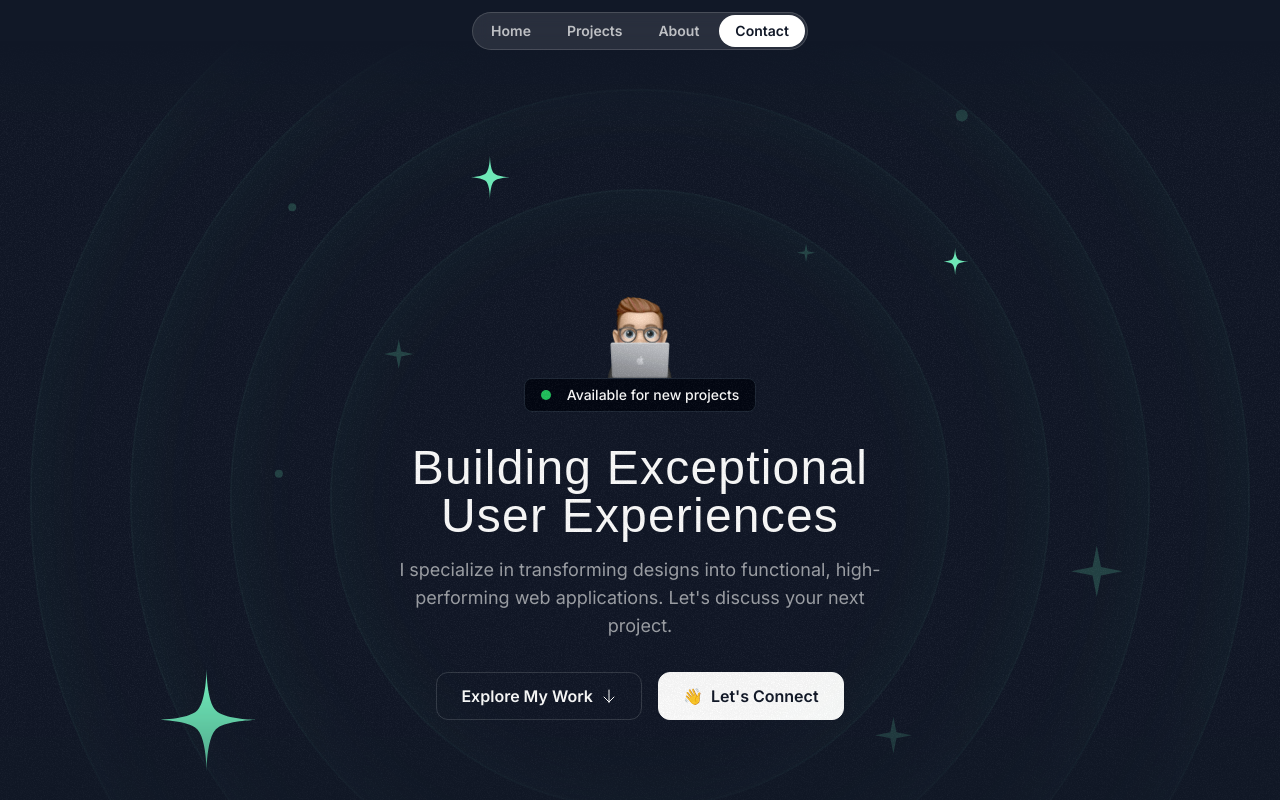
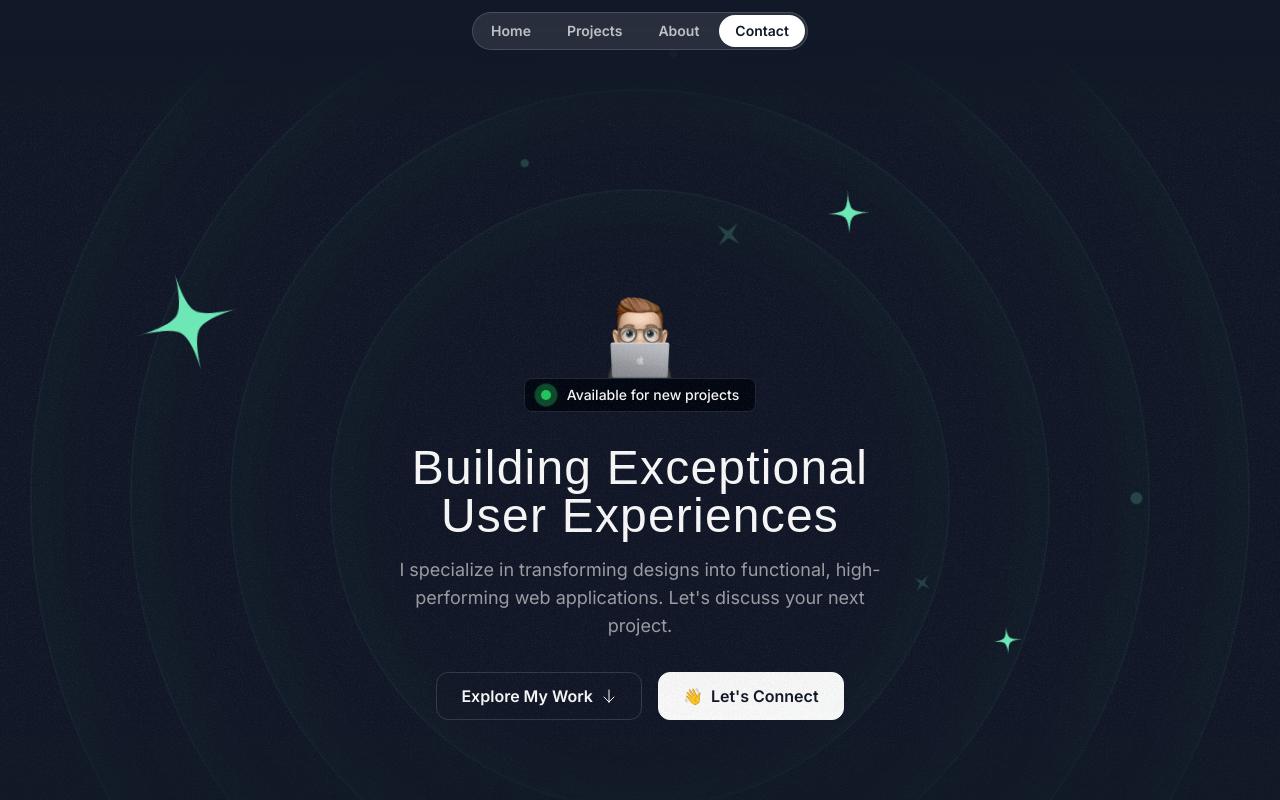
Before and after one commit to jettmanalo/web-portfolio, a Next.js app: page / in a window 1280 px wide. Shown: the top 800 px of the page. Built offline with nearby package versions, Linux system fonts and the light colour scheme; a web font is replaced by a local one.

Commit message:
Animated the Hero section

```diff
--- a/src/components/HeroOrbit.tsx
+++ b/src/components/HeroOrbit.tsx
@@ -1,12 +1,30 @@
 import { PropsWithChildren } from "react";
+import { twMerge } from "tailwind-merge";
 
 export const HeroOrbit = ({
   children,
   size,
   rotation,
-}: PropsWithChildren<{ size: number; rotation: number }>) => {
+  shouldOrbit = false,
+  orbitDuration,
+  shouldSpin = false,
+  spinDuration,
+}: PropsWithChildren<{
+  size: number;
+  rotation: number;
+  shouldSpin?: boolean;
+  shouldOrbit?: boolean;
+  spinDuration?: string;
+  orbitDuration?: string;
+}>) => {
   return (
     <div className="absolute left-1/2 top-1/2 -translate-x-1/2 -translate-y-1/2">
+      <div
+        className={twMerge(shouldOrbit && "animate-spin")}
+        style={{
+          animationDuration: orbitDuration,
+        }}
+      >
         <div
           className="flex items-start justify-start"
           style={{
@@ -15,6 +33,9 @@
             transform: `rotate(${rotation}deg)`,
           }}
         >
+          <div className={twMerge(shouldSpin && "animate-spin")} style={{
+            animationDuration: spinDuration,
+          }}>
             <div
               className="inline-flex"
               style={{ transform: `rotate(${rotation * -1}deg)` }}
@@ -23,5 +44,7 @@
             </div>
           </div>
         </div>
+      </div>
+    </div>
   );
 };
--- a/src/sections/Hero.tsx
+++ b/src/sections/Hero.tsx
@@ -25,38 +25,87 @@
         <div className="hero-ring size-[1220px]"></div>
 
         {/* Stars */}
-        <HeroOrbit size={800} rotation={-72}>
+        <HeroOrbit
+          size={800}
+          rotation={-72}
+          shouldOrbit
+          orbitDuration="48s"
+          shouldSpin
+          spinDuration="6s"
+        >
           <StarIcon className="size-28 text-emerald-300" />
         </HeroOrbit>
-        <HeroOrbit size={550} rotation={20}>
+        <HeroOrbit
+          size={550}
+          rotation={20}
+          shouldOrbit
+          orbitDuration="38s"
+          shouldSpin
+          spinDuration="6s"
+        >
           <StarIcon className="size-12 text-emerald-300" />
         </HeroOrbit>
-        <HeroOrbit size={590} rotation={98}>
+        <HeroOrbit
+          size={590}
+          rotation={98}
+          shouldOrbit
+          orbitDuration="40s"
+          shouldSpin
+          spinDuration="6s"
+        >
           <StarIcon className="size-8 text-emerald-300" />
         </HeroOrbit>
 
         {/* Sparkles */}
-        <HeroOrbit size={430} rotation={-14}>
+        <HeroOrbit
+          size={430}
+          rotation={-14}
+          shouldOrbit
+          orbitDuration="30s"
+          shouldSpin
+          spinDuration="3s"
+        >
           <SparkleIcon className="size-8 text-emerald-300/20" />
         </HeroOrbit>
-        <HeroOrbit size={440} rotation={79}>
+        <HeroOrbit
+          size={440}
+          rotation={79}
+          shouldOrbit
+          orbitDuration="32s"
+          shouldSpin
+          spinDuration="3s"
+        >
           <SparkleIcon className="size-5 text-emerald-300/20" />
         </HeroOrbit>
-        <HeroOrbit size={530} rotation={178}>
+        <HeroOrbit
+          size={530}
+          rotation={178}
+          shouldOrbit
+          orbitDuration="36s"
+          shouldSpin
+          spinDuration="3s"
+        >
           <SparkleIcon className="size-10 text-emerald-300/20" />
         </HeroOrbit>
-        <HeroOrbit size={710} rotation={144}>
+        <HeroOrbit
+          size={710}
+          rotation={144}
+          shouldOrbit
+          orbitDuration="44s"
+          shouldSpin
+          spinDuration="3s"
+        >
           <SparkleIcon className="size-14 text-emerald-300/20" />
         </HeroOrbit>
 
         {/* Circles */}
-        <HeroOrbit size={720} rotation={85}>
+        <HeroOrbit size={720} rotation={85} shouldOrbit orbitDuration="46s">
           <div className="size-3 rounded-full bg-emerald-300/20" />
         </HeroOrbit>
-        <HeroOrbit size={520} rotation={-41}>
+        <HeroOrbit size={520} rotation={-41} shouldOrbit orbitDuration="34s">
           <div className="size-2 rounded-full bg-emerald-300/20" />
         </HeroOrbit>
-        <HeroOrbit size={650} rotation={-5}>
+        <HeroOrbit size={650} rotation={-5} shouldOrbit orbitDuration="42s">
           <div className="size-2 rounded-full bg-emerald-300/20" />
         </HeroOrbit>
       </div>
@@ -66,7 +115,10 @@
           <Image src={memojiImage} alt="Memoji" className="size-[100px]" />
 
           <div className="bg-gray-950 border border-gray-800 px-4 py-1.5 inline-flex items-center gap-4 rounded-lg">
-            <div className="bg-green-500 size-2.5 rounded-full"></div>
+            <div className="bg-green-500 size-2.5 rounded-full relative">
+              <div className="bg-green-500 absolute inset-0 rounded-full animate-ping-large"></div>
+            </div>
+
             <div className="text-sm font-medium">
               Available for new projects
             </div>
--- a/tailwind.config.ts
+++ b/tailwind.config.ts
@@ -25,6 +25,17 @@
         sans: "var(--font-sans)",
         serif: "var(--font-serif)",
       },
+      animation: {
+        "ping-large": "ping-large 1s ease-in-out infinite",
+      },
+      keyframes: {
+        "ping-large": {
+          "75%, 100%": {
+            transform: "scale(3)",
+            opacity: "0",
+          },
+        },
+      },
     },
   },
   plugins: [],
```
Lines whose indentation alone changed are shown as unchanged.
